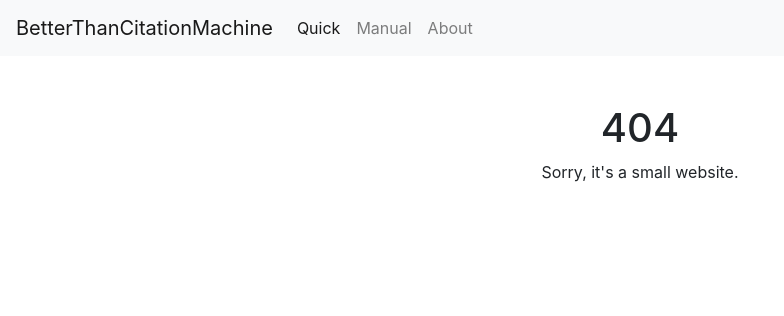
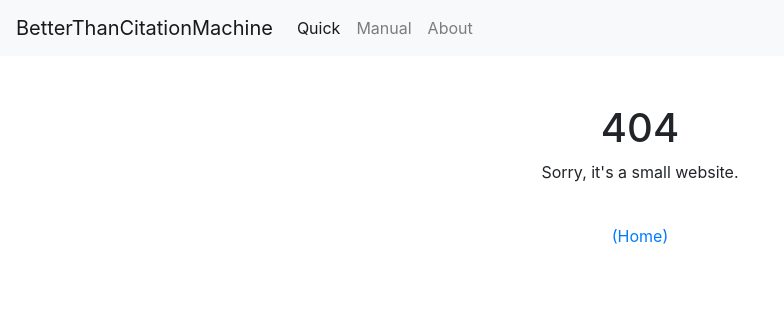
Before and after one commit to Baloguna16/better-citation, a Flask app: template templates/error/404.html in a window 1280 px wide. Shown: the top 316 px of the page, without its empty margins (0-784 px from the left). Run offline with Flask 2, Linux system fonts and the light colour scheme; the template is opened without the code that fills it, so the values that code supplies are empty; some libraries are stand-ins or nearby versions.

Commit message:
make nav-able

```diff
--- a/templates/error/404.html
+++ b/templates/error/404.html
@@ -13,5 +13,11 @@
         <p class="text-center">Sorry, it's a small website.</p>
       </div>
     </div>
+    <div class="row justify-content-center">
+      <div class="col-auto">
+        <br>
+        <a href="/citation">(Home)</a>
+      </div>
+    </div>
   </div>
 {% endblock %}
--- a/templates/error/500.html
+++ b/templates/error/500.html
@@ -16,5 +16,11 @@
         </p>
       </div>
     </div>
+    <div class="row justify-content-center">
+      <div class="col-auto">
+        <br>
+        <a href="/citation">(Home)</a>
+      </div>
+    </div>
   </div>
 {% endblock %}
```
Also changed, not shown: templates/engine/complete.html (+7 -0 lines).
